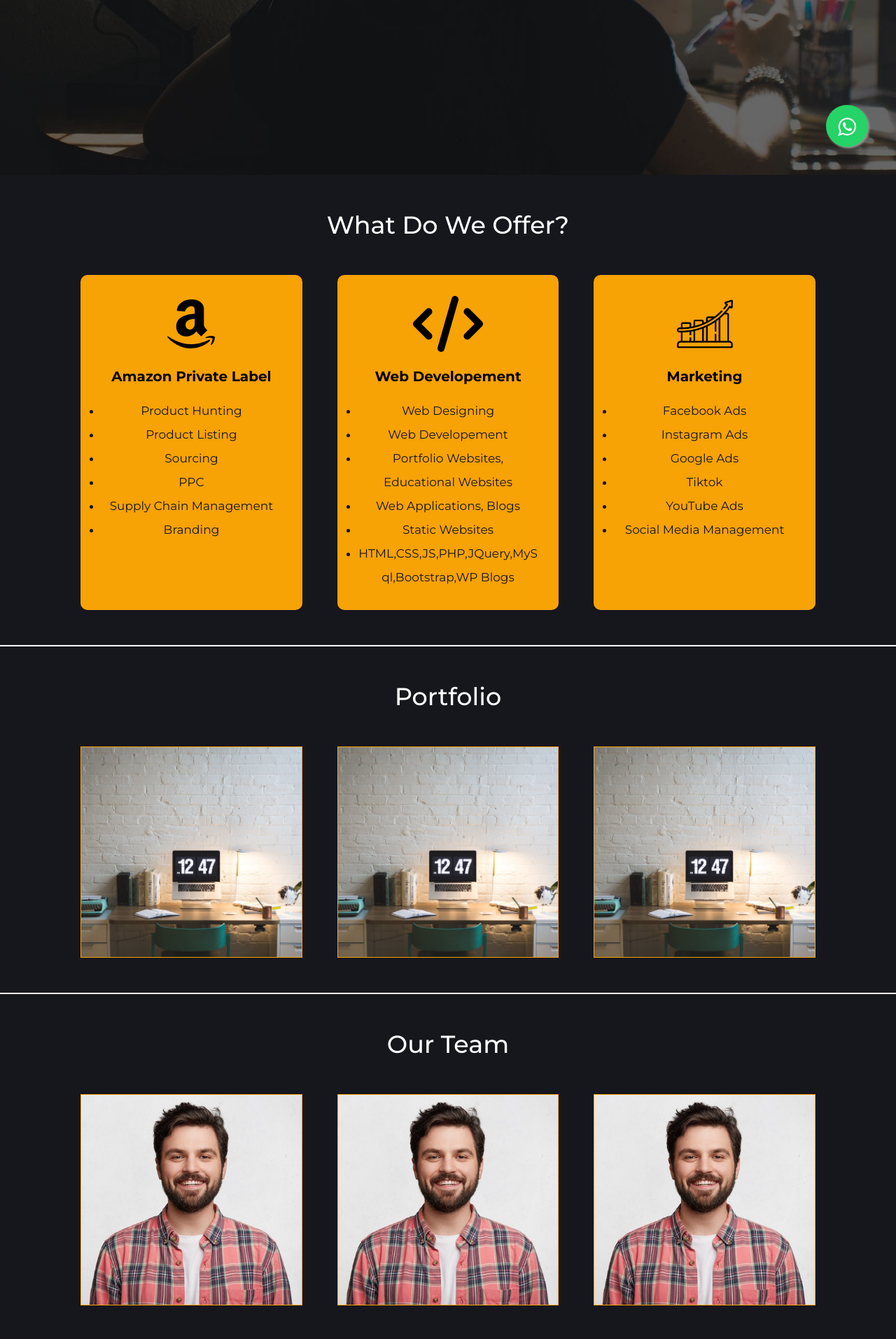
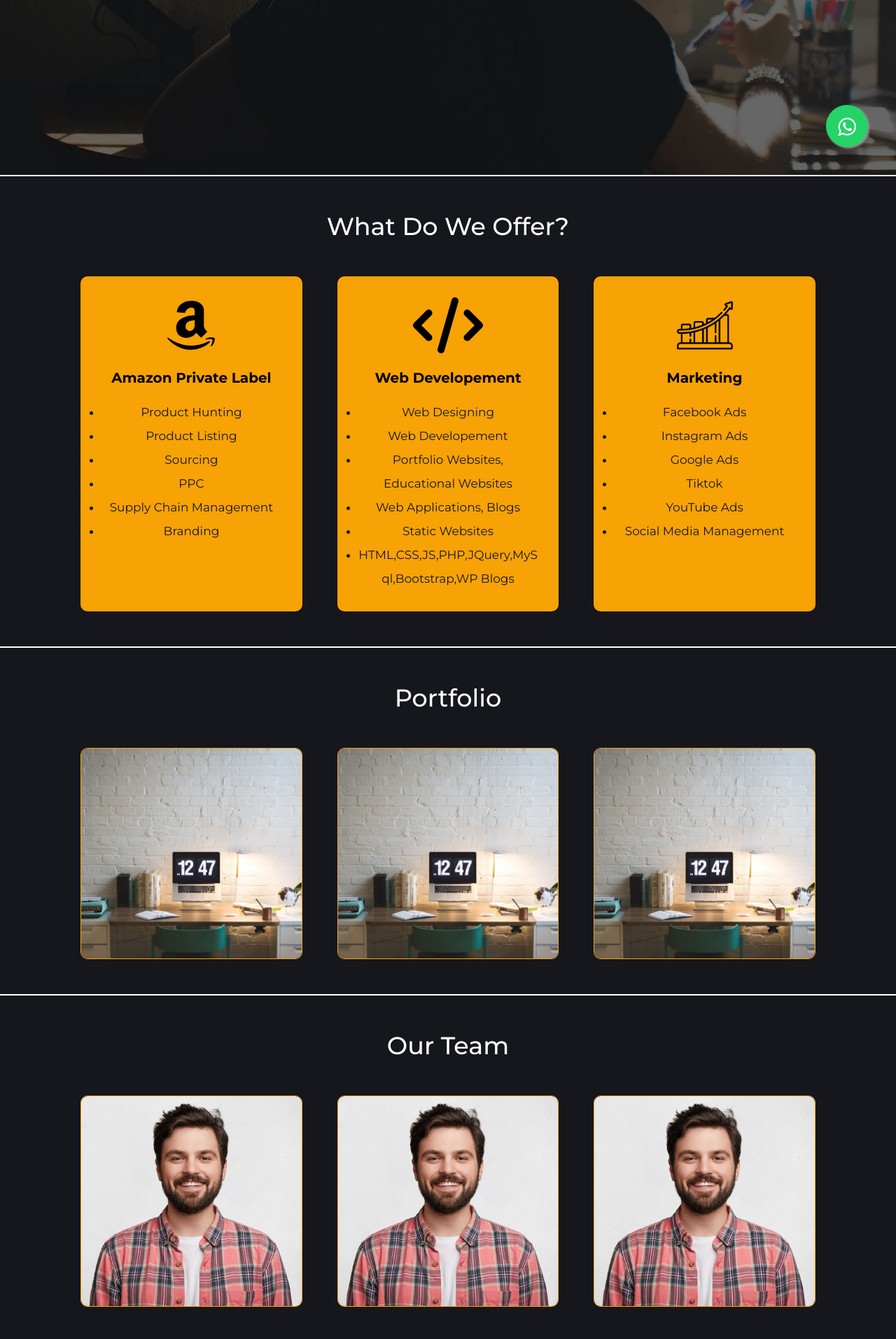
Before and after one commit to haiderzamanusafxay/digitaltopspot.com, a PHP site: page / in a window 1280 px wide. Shown: the part 550-2464 px from the top of the page at 70% size. Run offline with PHP 8.4, Linux system fonts and the light colour scheme; some libraries are stand-ins or nearby versions.

Commit message:
made some bg changes

```diff
--- a/styles.css
+++ b/styles.css
@@ -236,6 +236,7 @@ section {
 
 /* services */
 .services {
+  border-top: 2px solid white ;
   background: var(--black);
 }
 .services .heading{
@@ -332,6 +333,8 @@ section {
   border-top: 2px solid white;
 }
 .works .box{
+  overflow: hidden;
+  border-radius: 10px;
   border: 1px solid var(--agencyorange);
 }
 .works h1{
```
